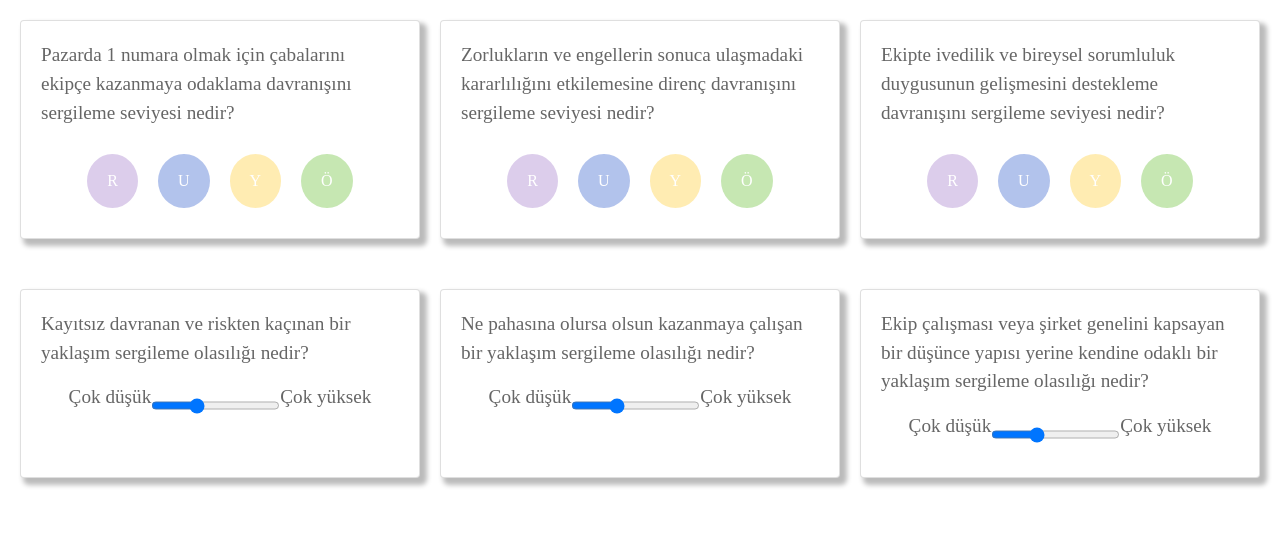
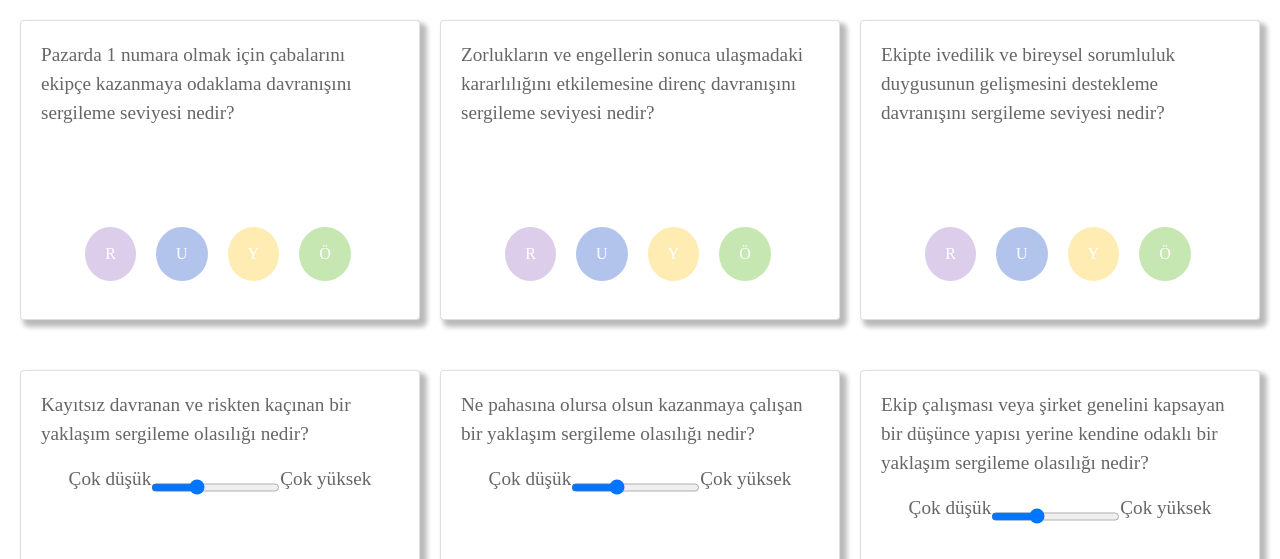
Before and after one commit to ayirtman/grandProject, a plain HTML site: page index.html in a window 1280 px wide. Shown: the part 241-800 px from the top of the page. Drawn offline with nearby package versions, Linux system fonts and the light colour scheme; a web font is replaced by a local one.

Commit message:
radio buttonlar aynı hizaya getirildi

```diff
--- a/index.html
+++ b/index.html
@@ -19,6 +19,7 @@
       <div class="d-flex justify-content-center">
         <div class="card">
           <p>Pazarda 1 numara olmak için çabalarını ekipçe kazanmaya odaklama davranışını sergileme seviyesi nedir?</p>
+          <div class="answer-container">
             <div class="d-flex justify-content-center">
               <div class="selection-container">
                 <input type="radio" name="q1" id="a1">
@@ -38,8 +39,10 @@
               </div>
             </div>
           </div>
+        </div>
         <div class="card">
           <p>Zorlukların ve engellerin sonuca ulaşmadaki kararlılığını etkilemesine direnç davranışını sergileme seviyesi nedir?</p>
+          <div class="answer-container">
             <div class="d-flex justify-content-center">
               <div class="selection-container">
                 <input type="radio" name="q2" id="a5">
@@ -59,8 +62,10 @@
               </div>
             </div>
           </div>
+        </div>
         <div class="card">
           <p>Ekipte ivedilik ve bireysel sorumluluk duygusunun gelişmesini destekleme davranışını sergileme seviyesi nedir?</p>
+          <div class="answer-container">
             <div class="d-flex justify-content-center">
               <div class="selection-container">
                 <input type="radio" name="q3" id="a9">
@@ -77,6 +82,7 @@
               <div class="selection-container">
                 <input type="radio" name="q3" id="a12">
                 <label for="a12" class="green-bg">Ö</label>
+              </div>
             </div>
           </div>
         </div>
@@ -114,6 +120,7 @@
       <div class="d-flex justify-content-center">
         <div class="card">
           <p>Yetkiyi, gücü ve itibarı paylaşma davranışını sergileme seviyesi nedir?</p>
+          <div class="answer-container">
             <div class="d-flex justify-content-center">
               <div class="selection-container">
                 <input type="radio" name="q7" id="a16">
@@ -133,8 +140,11 @@
               </div>
             </div>
           </div>
+
+        </div>
         <div class="card">
           <p>Yeni fikirlerin ve farklı bakış açılarının hoş karşılandığı bir ortam yaratma davranışını sergileme seviyesi nedir?</p>
+          <div class="answer-container">
             <div class="d-flex justify-content-center">
               <div class="selection-container">
                 <input type="radio" name="q8" id="a20">
@@ -154,8 +164,10 @@
               </div>
             </div>
           </div>
+        </div>
         <div class="card">
           <p>İnsanlara şeffaf, adil ve saygılı davranma davranışını sergileme seviyesi nedir?</p>
+          <div class="answer-container">
             <div class="d-flex justify-content-center">
               <div class="selection-container">
                 <input type="radio" name="q9" id="a24">
@@ -172,6 +184,7 @@
               <div class="selection-container">
                 <input type="radio" name="q9" id="a27">
                 <label for="a27" class="purple-bg">R</label>
+              </div>
             </div>
           </div>
         </div>
@@ -209,6 +222,7 @@
       <div class="d-flex justify-content-center">
         <div class="card">
           <p>Her zaman gelişmenin peşinde olma ve yeni fikirleri teşvik eden bir ortam yaratma davranışını sergileme seviyesi nedir?</p>
+          <div class="answer-container">
             <div class="d-flex justify-content-center">
               <div class="selection-container">
                 <input type="radio" name="q13" id="a31">
@@ -228,8 +242,10 @@
               </div>
             </div>
           </div>
+        </div>
         <div class="card">
           <p>Yeni fikirler, yeni uygulamalar ve yeni çalışma şekilleri deneme davranışını sergileme seviyesi nedir?</p>
+          <div class="answer-container">
             <div class="d-flex justify-content-center">
               <div class="selection-container">
                 <input type="radio" name="q14" id="a35">
@@ -249,8 +265,10 @@
               </div>
             </div>
           </div>
+        </div>
         <div class="card">
           <p>Tekrar etme ve hatalardan ders çıkarma yoluyla sonuç elde etme davranışını sergileme seviyesi nedir?</p>
+          <div class="answer-container">
             <div class="d-flex justify-content-center">
               <div class="selection-container">
                 <input type="radio" name="q15" id="a39">
@@ -267,6 +285,7 @@
               <div class="selection-container">
                 <input type="radio" name="q15" id="a42">
                 <label for="a42" class="purple-bg">R</label>
+              </div>
             </div>
           </div>
         </div>
@@ -304,6 +323,7 @@
       <div class="d-flex justify-content-center">
         <div class="card">
           <p>Zorlu durumlarla kaçmadan yüzleşme, karar alma ve kendi eylemlerinin sorumluluğunu üstlenme davranışını sergileme seviyesi nedir?</p>
+          <div class="answer-container">
             <div class="d-flex justify-content-center">
               <div class="selection-container">
                 <input type="radio" name="q19" id="a46">
@@ -323,8 +343,10 @@
               </div>
             </div>
           </div>
+        </div>
         <div class="card">
           <p>Her konuyu ivedilikle ve bitirme taahhüdüyle ele alma davranışını sergileme seviyesi nedir?</p>
+          <div class="answer-container">
             <div class="d-flex justify-content-center">
               <div class="selection-container">
                 <input type="radio" name="q20" id="a50">
@@ -344,8 +366,10 @@
               </div>
             </div>
           </div>
+        </div>
         <div class="card">
           <p>Karmaşık bilgileri anlama ve diğer insanların işlerini yapabilmesi için konuya netlik kazandırarak bilgileri basitleştirme davranışını sergileme seviyesi nedir?</p>
+          <div class="answer-container">
             <div class="d-flex justify-content-center">
               <div class="selection-container">
                 <input type="radio" name="q21" id="a54">
@@ -362,6 +386,7 @@
               <div class="selection-container">
                 <input type="radio" name="q21" id="a57">
                 <label for="a57" class="purple-bg">R</label>
+              </div>
             </div>
           </div>
         </div>
--- a/master.css
+++ b/master.css
@@ -17,7 +17,8 @@ p{
 }
 
 label {
-  display: table-cell;
+  display: flex;
+  align-items: center;
   vertical-align: middle;
   text-align: center;
   cursor: pointer;
@@ -25,7 +26,7 @@ label {
   color: white;
   padding: 15px 20px;
   border-radius: 50%;
-  .transition;
+  bottom: -250px;
 }
 
 .purple-bg{
@@ -53,8 +54,27 @@ label {
   text-align: center;
 }
 
+
+.card{
+  width: 400px;
+  height: 300px;
+  text-align: left;
+  position: relative;
+  padding: 20px 20px 0;
+  margin: 15px 10px;
+  box-shadow: 5px 5px 5px 2px #BBB;
+}
+
 .d-flex.justify-content-center{
+  bottom: 0px;
   margin-bottom: 20px;
+}
+
+.answer-container{
+  position: absolute;
+  left: 2%;
+  right: 3%;
+  bottom: 0px;
 }
 
 .selection-container{
@@ -72,14 +92,6 @@ label {
   position: absolute;
   left: 40%;
   transform: translate(50%,50%);
-}
-
-.card{
-  width: 400px;
-  text-align: left;
-  padding: 20px 20px 0;
-  margin: 15px 10px;
-  box-shadow: 5px 5px 5px 2px #BBB;
 }
 
 input[type="radio"]{
```
Lines whose indentation alone changed are shown as unchanged.
